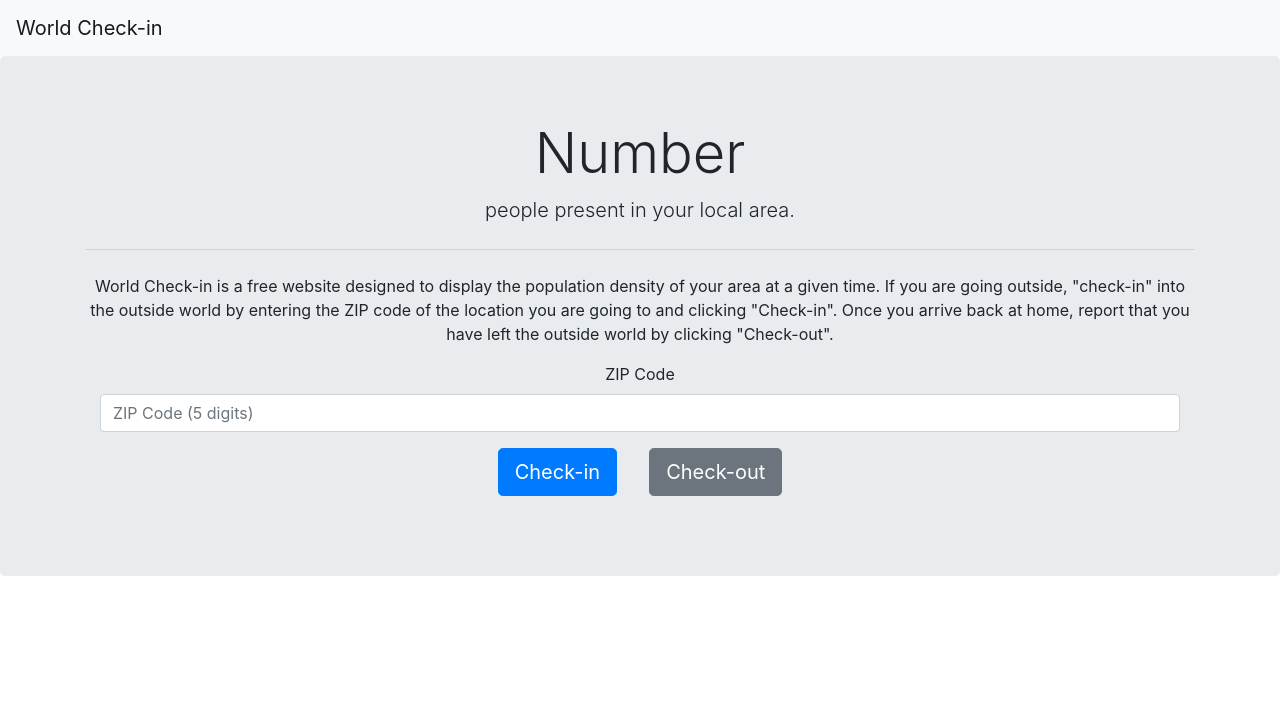
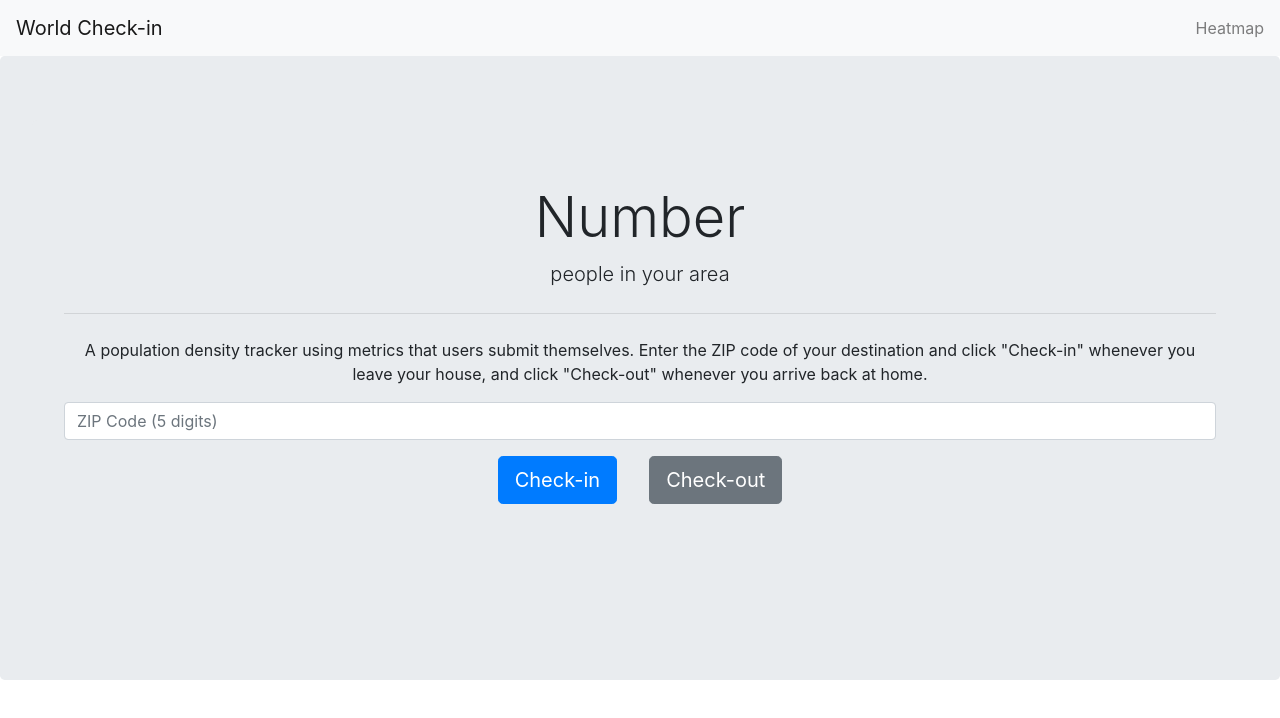
Before and after one commit to dragonejt/world-checkin, a React (Create React App) app in the folder frontend/: page / in a window 1280 px wide. Shown: the top 718 px of the page. Built offline with nearby package versions, Linux system fonts and the light colour scheme.

Commit message:
add heatmap and navbar stuff

```diff
--- a/frontend/package.json
+++ b/frontend/package.json
@@ -10,7 +10,9 @@
     "express": "^4.17.1",
     "mongoose": "^5.10.9",
     "react": "^16.13.1",
+    "react-bootstrap": "^1.3.0",
     "react-dom": "^16.13.1",
+    "react-router-dom": "^5.2.0",
     "react-scripts": "3.4.3"
   },
   "scripts": {
--- a/frontend/public/index.html
+++ b/frontend/public/index.html
@@ -24,7 +24,13 @@
       work correctly both with client-side routing and a non-root public URL.
       Learn how to configure a non-root public URL by running `npm run build`.
     -->
-    <title>React App</title>
+    <title>World Check-in</title>
+    <link
+        rel="stylesheet"
+        href="https://maxcdn.bootstrapcdn.com/bootstrap/4.5.0/css/bootstrap.min.css"
+        integrity="sha384-9aIt2nRpC12Uk9gS9baDl411NQApFmC26EwAOH8WgZl5MYYxFfc+NcPb1dKGj7Sk"
+        crossorigin="anonymous"
+      />
   </head>
   <body>
     <noscript>You need to enable JavaScript to run this app.</noscript>
@@ -39,5 +45,8 @@
       To begin the development, run `npm start` or `yarn start`.
       To create a production bundle, use `npm run build` or `yarn build`.
     -->
-  </body>
+    <script src="https://code.jquery.com/jquery-3.2.1.slim.min.js" integrity="sha384-KJ3o2DKtIkvYIK3UENzmM7KCkRr/rE9/Qpg6aAZGJwFDMVNA/GpGFF93hXpG5KkN" crossorigin="anonymous"></script>
+    <script src="https://cdnjs.cloudflare.com/ajax/libs/popper.js/1.12.9/umd/popper.min.js" integrity="sha384-ApNbgh9B+Y1QKtv3Rn7W3mgPxhU9K/ScQsAP7hUibX39j7fakFPskvXusvfa0b4Q" crossorigin="anonymous"></script>
+    <script src="https://maxcdn.bootstrapcdn.com/bootstrap/4.0.0/js/bootstrap.min.js" integrity="sha384-JZR6Spejh4U02d8jOt6vLEHfe/JQGiRRSQQxSfFWpi1MquVdAyjUar5+76PVCmYl" crossorigin="anonymous"></script>
+      </body>
 </html>
--- a/frontend/src/App.js
+++ b/frontend/src/App.js
@@ -1,18 +1,26 @@
 import React from 'react';
 import logo from './logo.svg';
-import Navbar from './components/Navbar';
+import Navi from './components/Navi';
 import Display from './components/Display';
+import Heatmap from './components/Heatmap';
+import {BrowserRouter as Router, Switch, Route, Link} from "react-router-dom";
+
 import './App.css';
 
 function App() {
   return (
     <div className="App">
-      <link rel="stylesheet" href="https://maxcdn.bootstrapcdn.com/bootstrap/4.0.0/css/bootstrap.min.css" integrity="sha384-Gn5384xqQ1aoWXA+058RXPxPg6fy4IWvTNh0E263XmFcJlSAwiGgFAW/dAiS6JXm" crossorigin="anonymous"/>
-      <Navbar />
-      <Display />
-      <script src="https://code.jquery.com/jquery-3.2.1.slim.min.js" integrity="sha384-KJ3o2DKtIkvYIK3UENzmM7KCkRr/rE9/Qpg6aAZGJwFDMVNA/GpGFF93hXpG5KkN" crossorigin="anonymous"></script>
-      <script src="https://cdnjs.cloudflare.com/ajax/libs/popper.js/1.12.9/umd/popper.min.js" integrity="sha384-ApNbgh9B+Y1QKtv3Rn7W3mgPxhU9K/ScQsAP7hUibX39j7fakFPskvXusvfa0b4Q" crossorigin="anonymous"></script>
-      <script src="https://maxcdn.bootstrapcdn.com/bootstrap/4.0.0/js/bootstrap.min.js" integrity="sha384-JZR6Spejh4U02d8jOt6vLEHfe/JQGiRRSQQxSfFWpi1MquVdAyjUar5+76PVCmYl" crossorigin="anonymous"></script>
+      <Navi />
+      <Router>
+        <Switch>
+          <Route path = "/map">
+            <Heatmap />
+          </Route>
+          <Route path = "/">
+            <Display />
+          </Route>
+        </Switch>
+      </Router>
     </div>
   );
 }
--- a/frontend/src/components/Display.js
+++ b/frontend/src/components/Display.js
@@ -1,26 +1,25 @@
 import React, {Component} from 'react';
+import {Jumbotron, Button} from 'react-bootstrap';
 
-const Display = () => (
-  <div class="jumbotron">
-    <div class="container">
-      <h1 class="display-4">Number</h1>
-      <p class="lead">people present in your local area.</p>
-      <hr class="my-4" />
-      <p>World Check-in is a free website designed to display the population density of your area at a given time. If you are going outside, "check-in" into the outside world by entering the ZIP code of the location you are going to and clicking "Check-in". Once you arrive back at home, report that you have left the outside world by clicking "Check-out".</p>
-      <div class="my-3" />
-      <form>
-          <div class="form-group container">
-            <label for="exampleInputEmail1">ZIP Code</label>
-            <input type="number" class="form-control" id="exampleInputEmail1" aria-describedby="emailHelp" placeholder="ZIP Code (5 digits)" />
-          </div>
-      </form>
-      <p class="lead">
-        <a class="btn btn-primary btn-lg" href="#" role="button">Check-in</a>
-        <span class="mx-3" />
-        <a class="btn btn-secondary btn-lg" href="#" role="button">Check-out</a>
-      </p>
+class Display extends React.Component {
+  render() {
+    return <div class="jumbotron">
+        <Jumbotron>
+          <h1 className="display-4">Number</h1>
+            <p class="lead">people in your area</p>
+            <hr class="my-4" />
+            <p>A population density tracker using metrics that users submit themselves. Enter the ZIP code of your destination and click "Check-in" whenever you leave your house, and click "Check-out" whenever you arrive back at home.</p>
+            <div class="form-group">
+              <input type="email" class="form-control" id="zipcode" placeholder="ZIP Code (5 digits)" />
+            </div>
+            <p class="lead">
+              <a class="btn btn-primary btn-lg" href="." role="button">Check-in</a>
+              <span class="mx-3"></span>
+              <a class="btn btn-secondary btn-lg" href="." role="button">Check-out</a>
+            </p>
+        </Jumbotron>
     </div>
-</div>
-);
+  }
+}
 
 export default Display;
--- /dev/null
+++ b/frontend/src/components/Heatmap.js
@@ -0,0 +1,12 @@
+import React, {Component} from 'react';
+import {Jumbotron, Button} from 'react-bootstrap';
+
+class Heatmap extends React.Component {
+  render() {
+    return <div class="jumbotron">
+        <h1>Heatmap</h1>
+    </div>
+  }
+}
+
+export default Heatmap;
--- a/frontend/src/components/Navbar.js
+++ /dev/null
@@ -1,9 +0,0 @@
-import React, {Component} from 'react';
-
-const Navi = () => (
-  <nav class="navbar navbar-light bg-light">
-    <a class="navbar-brand" href="#">World Check-in</a>
-  </nav>
-);
-
-export default Navi;
--- /dev/null
+++ b/frontend/src/components/Navi.js
@@ -0,0 +1,19 @@
+import React, {Component} from 'react';
+import {Navbar, Nav} from 'react-bootstrap';
+
+class Navi extends React.Component {
+  render() {
+    return <div id="navdiv">
+      <nav class="navbar navbar-light bg-light">
+        <a class="navbar-brand" href="/">World Check-in</a>
+        <ul class="navbar-nav">
+          <li class="nav-item">
+            <a class="nav-link" href="/map">Heatmap</a>
+          </li>
+        </ul>
+      </nav>
+    </div>
+  }
+}
+
+export default Navi;
```
Also changed, not shown: 1 other file (tests, documents, lock files or other folders).
